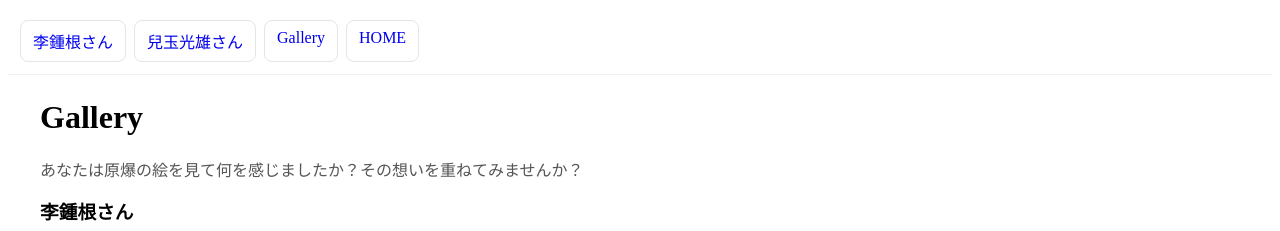
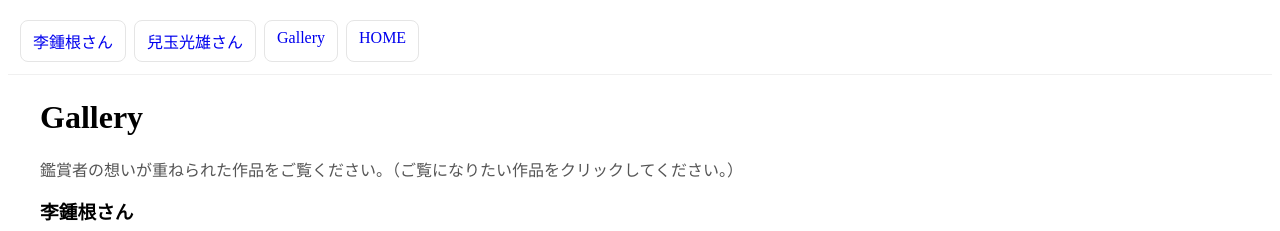
Before and after one commit to mixtugu/miyako_project, a React (Vite) app: page /host in a window 1280 px wide. Shown: the top 231 px of the page. Built offline with nearby package versions, Linux system fonts and the light colour scheme; no server answers.

Commit message:
update text

```diff
--- a/src/pages/host/HostPage.tsx
+++ b/src/pages/host/HostPage.tsx
@@ -24,7 +24,7 @@ export default function HostPage() {
     <div style={{ padding: 24, maxWidth: 1200, margin: "0 auto" }}>
       <h1 style={{ marginTop: 0 }}>Gallery</h1>
       <p style={{ color: "#555" }}>
-        あなたは原爆の絵を見て何を感じましたか？その想いを重ねてみませんか？
+        鑑賞者の想いが重ねられた作品をご覧ください。（ご覧になりたい作品をクリックしてください。）
       </p>
 
       <h3 style={{ margin: "16px 0 8px" }}>李鍾根さん</h3>
```
